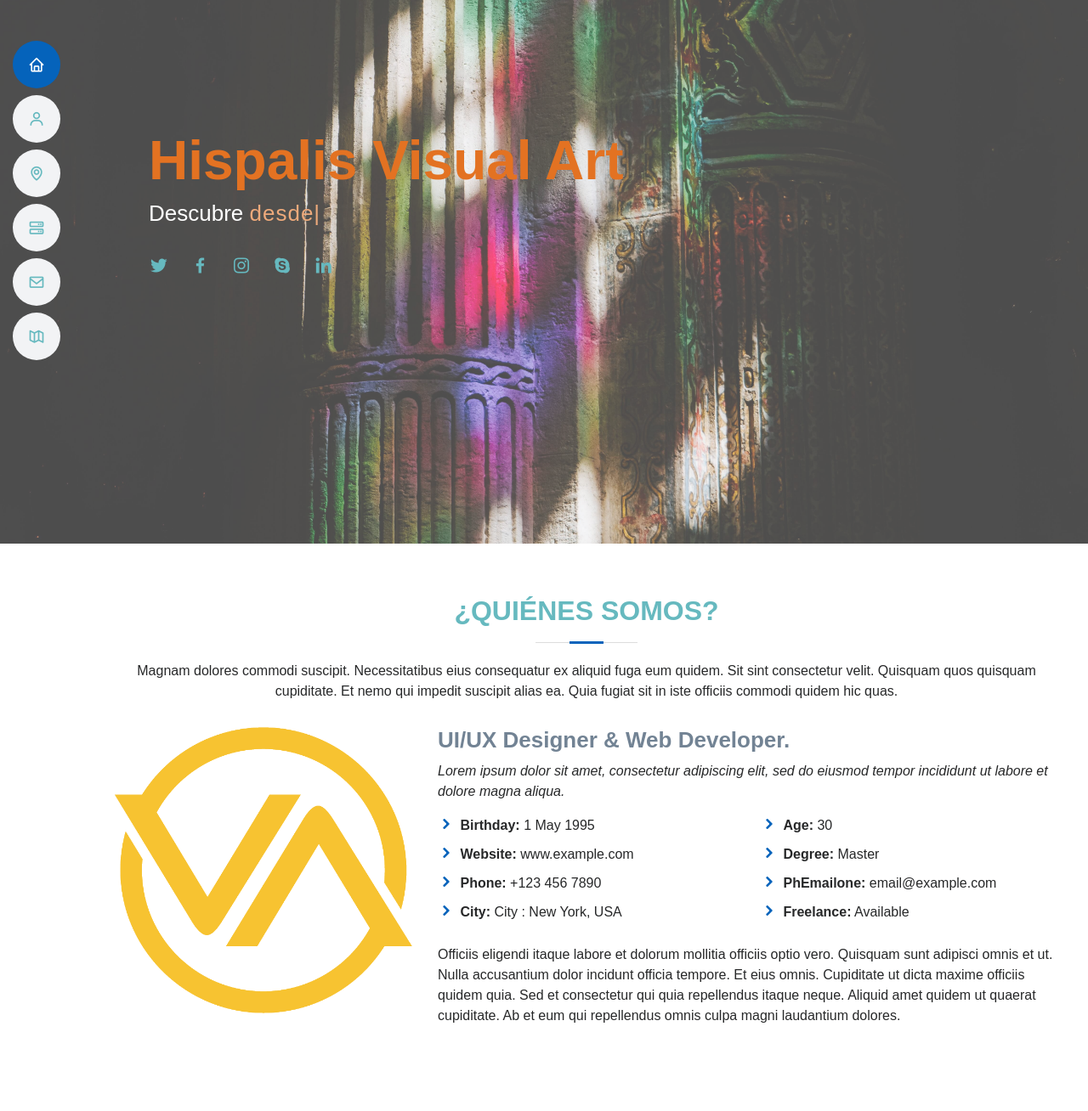
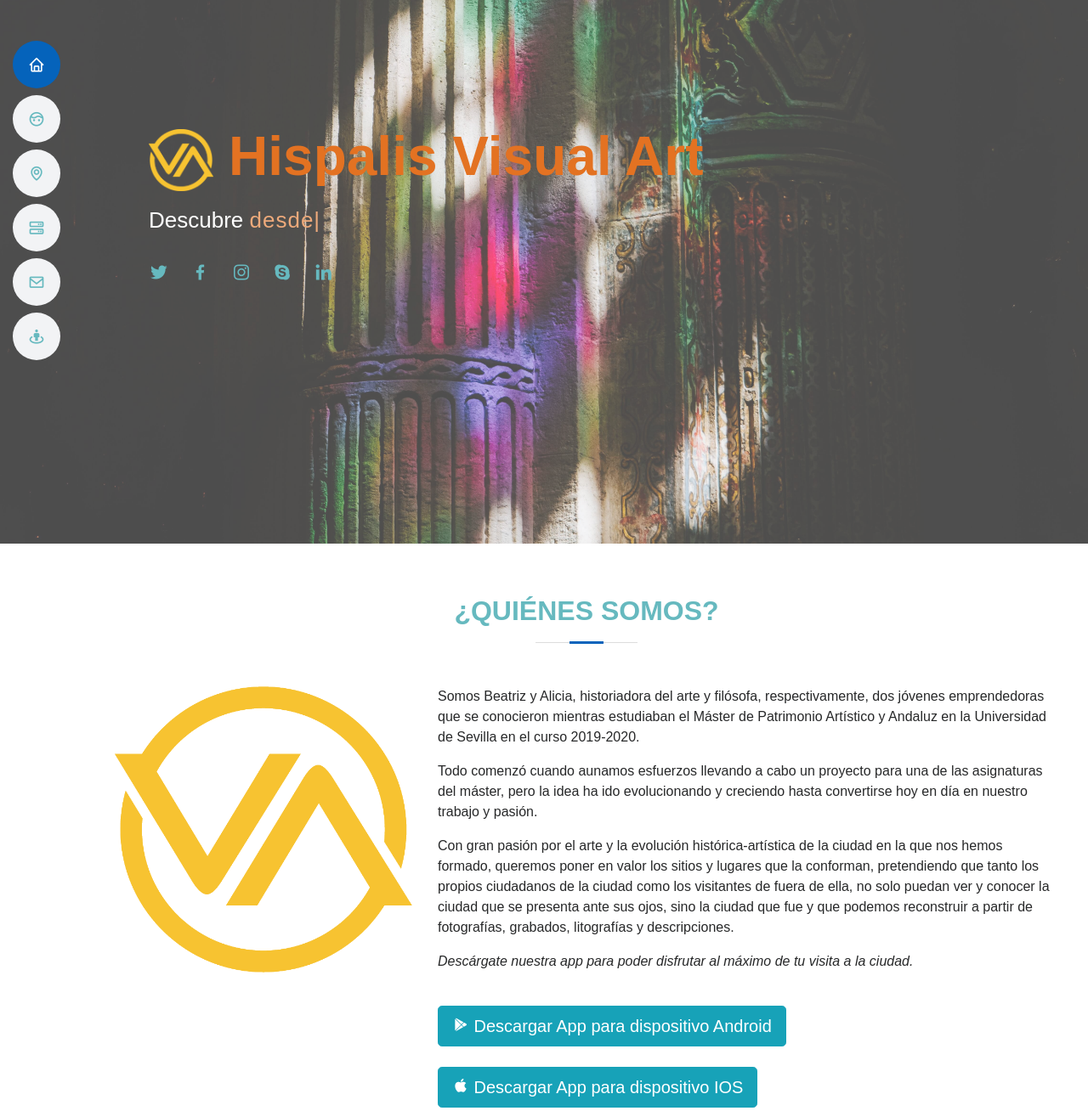
Before and after one commit to hispalisArt/artvisuals, a plain HTML site: page index.html in a window 1280 px wide. Shown: the part 160-1468 px from the top of the page at 85% size. Drawn offline with Linux system fonts and the light colour scheme.

Commit message:
Sección acerca de nosotras load

```diff
--- a/index.html
+++ b/index.html
@@ -39,11 +39,11 @@
     <nav class="nav-menu">
       <ul>
         <li class="active"><a href="#hero"><i class="bx bx-home"></i> <span>Home</span></a></li>
-        <li><a href="#about"><i class="bx bx-user"></i> <span>¿Quiénes somos?</span></a></li>
+        <li><a href="#about"><i class="bx bx-face"></i> <span>¿Quiénes somos?</span></a></li>
         <li><a href="#portfolio"><i class="bx bx-map"></i> <span>Lugares</span></a></li>
         <li><a href="#services"><i class="bx bx-server"></i> <span>Services</span></a></li>
         <li><a href="#contact"><i class="bx bx-envelope"></i> <span>Contact</span></a></li>
-        <li><a href="#map"><i class="bx bx-map-alt"></i> <span>Mapa</span></a></li>
+        <li><a href="#map"><i class="bx bx-street-view"></i> <span>Mapa</span></a></li>
       </ul>
     </nav><!-- .nav-menu -->
 
@@ -52,7 +52,10 @@
   <!-- ======= Hero Section ======= -->
   <section id="hero" class="d-flex flex-column justify-content-center">
     <div class="container" data-aos="zoom-in" data-aos-delay="100">
-      <h1>Hispalis Visual Art</h1>
+      <h1>
+        <img src="./assets/img/logoAlt.png" alt="Hispalis Logo" width="7%">
+        Hispalis Visual Art
+      </h1>
       <p>Descubre  <span class="typed" data-typed-items="a pie, desde casa"></span></p>
       <div class="social-links">
         <a href="#" class="twitter"><i class="bx bxl-twitter"></i></a>
@@ -72,7 +75,6 @@
 
         <div class="section-title">
           <h2>¿Quiénes somos?</h2>
-          <p>Magnam dolores commodi suscipit. Necessitatibus eius consequatur ex aliquid fuga eum quidem. Sit sint consectetur velit. Quisquam quos quisquam cupiditate. Et nemo qui impedit suscipit alias ea. Quia fugiat sit in iste officiis commodi quidem hic quas.</p>
         </div>
 
         <div class="row">
@@ -80,33 +82,21 @@
             <img src="assets/img/logoAlt.png" class="img-fluid" alt="">
           </div>
           <div class="col-lg-8 pt-4 pt-lg-0 content">
-            <h3>UI/UX Designer &amp; Web Developer.</h3>
-            <p class="font-italic">
-              Lorem ipsum dolor sit amet, consectetur adipiscing elit, sed do eiusmod tempor incididunt ut labore et dolore
-              magna aliqua.
+            <p>
+              Somos Beatriz y Alicia, historiadora del arte y filósofa, respectivamente, dos jóvenes emprendedoras que se conocieron mientras estudiaban el Máster de Patrimonio Artístico y Andaluz en la Universidad de Sevilla en el curso 2019-2020.
             </p>
-            <div class="row">
-              <div class="col-lg-6">
-                <ul>
-                  <li><i class="icofont-rounded-right"></i> <strong>Birthday:</strong> 1 May 1995</li>
-                  <li><i class="icofont-rounded-right"></i> <strong>Website:</strong> www.example.com</li>
-                  <li><i class="icofont-rounded-right"></i> <strong>Phone:</strong> +123 456 7890</li>
-                  <li><i class="icofont-rounded-right"></i> <strong>City:</strong> City : New York, USA</li>
-                </ul>
-              </div>
-              <div class="col-lg-6">
-                <ul>
-                  <li><i class="icofont-rounded-right"></i> <strong>Age:</strong> 30</li>
-                  <li><i class="icofont-rounded-right"></i> <strong>Degree:</strong> Master</li>
-                  <li><i class="icofont-rounded-right"></i> <strong>PhEmailone:</strong> email@example.com</li>
-                  <li><i class="icofont-rounded-right"></i> <strong>Freelance:</strong> Available</li>
-                </ul>
-              </div>
-            </div>
+
             <p>
-              Officiis eligendi itaque labore et dolorum mollitia officiis optio vero. Quisquam sunt adipisci omnis et ut. Nulla accusantium dolor incidunt officia tempore. Et eius omnis.
-              Cupiditate ut dicta maxime officiis quidem quia. Sed et consectetur qui quia repellendus itaque neque. Aliquid amet quidem ut quaerat cupiditate. Ab et eum qui repellendus omnis culpa magni laudantium dolores.
+              Todo comenzó cuando aunamos esfuerzos llevando a cabo un proyecto para una de las asignaturas del máster, pero la idea ha ido evolucionando y creciendo hasta convertirse hoy en día en nuestro trabajo y pasión.
             </p>
+
+            <p>
+              Con gran pasión por el arte y la evolución histórica-artística de la ciudad en la que nos hemos formado, queremos poner en valor los sitios y lugares que la conforman, pretendiendo que tanto los propios ciudadanos de la ciudad como los visitantes de fuera de ella, no solo puedan ver y conocer la ciudad que se presenta ante sus ojos, sino la ciudad que fue y que podemos reconstruir a partir de fotografías, grabados, litografías y descripciones.
+            </p>
+
+            <p class="font-italic">Descárgate nuestra app para poder disfrutar al máximo de tu visita a la ciudad.</p>
+            <button type="button" class="btn btn-info mt-4 btn-lg"><i class='bx bxl-play-store bx-lg' style='color:#ffffff'  ></i> Descargar App para dispositivo Android</button>
+            <button type="button" class="btn btn-info mt-4 btn-lg"><i class='bx bxl-apple' style='color:#ffffff'  ></i> Descargar App para dispositivo IOS</button>
           </div>
         </div>
 
```
